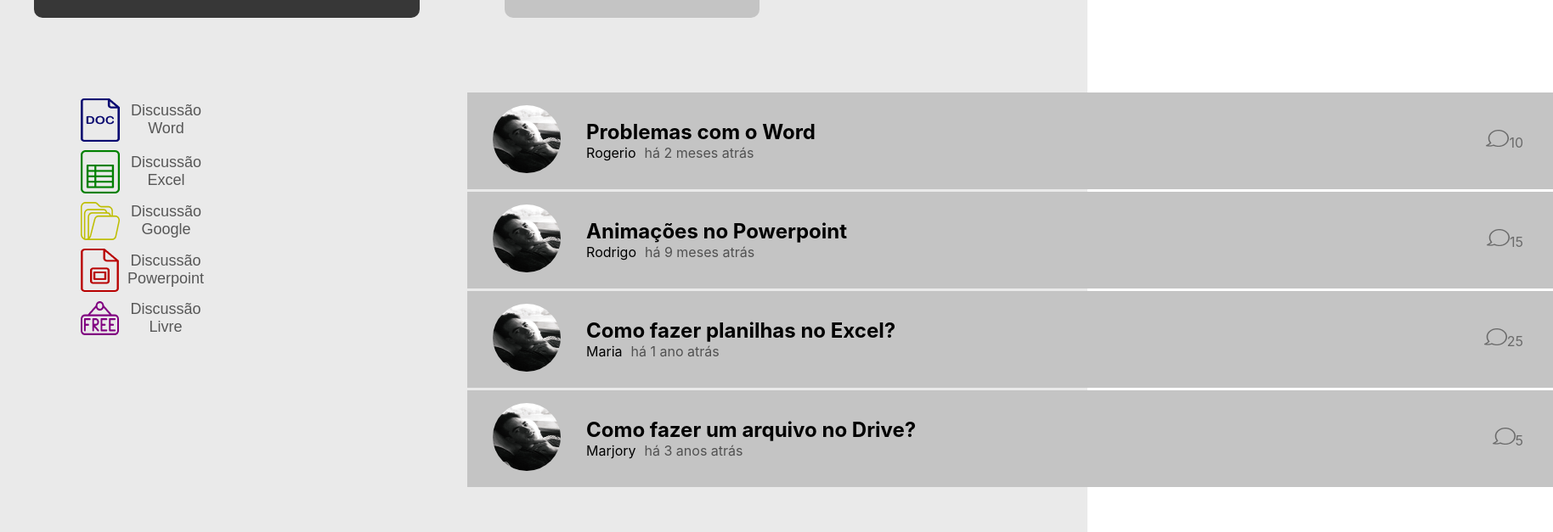
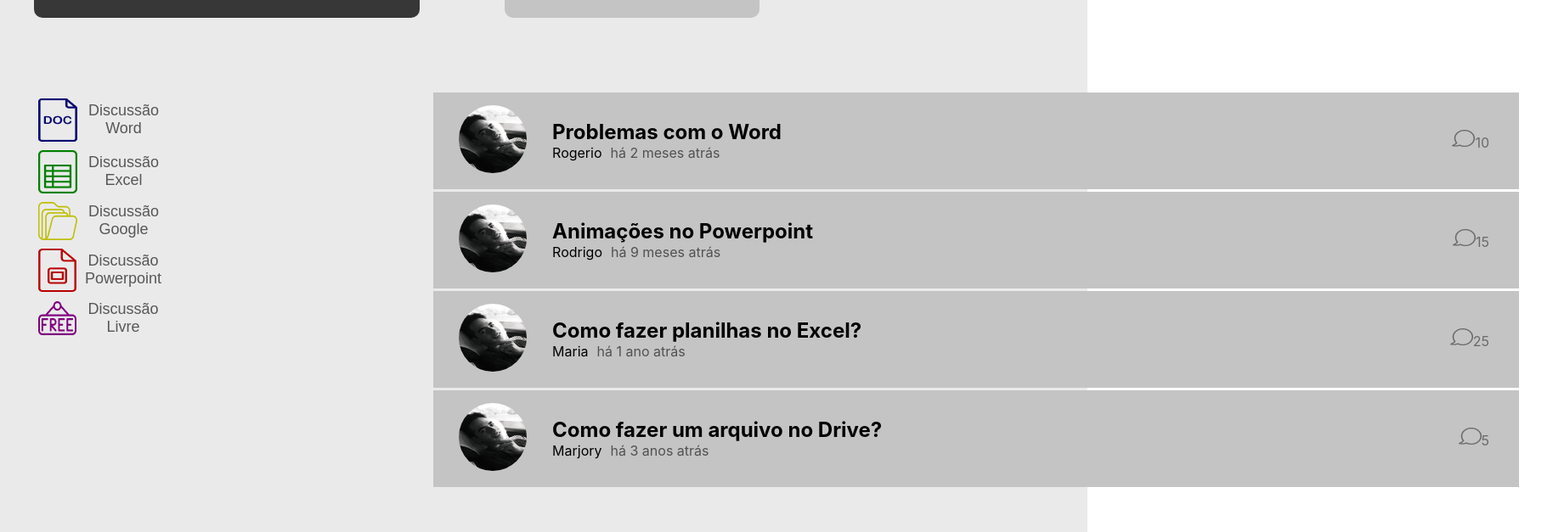
Before and after one commit to JeanRojasD/React-NA, a React (Create React App) app: page /forum in a window 1280 px wide. Shown: the part 577-1204 px from the top of the page at 85% size, 1828 px wide, since content can reach past the window. Built offline with nearby package versions, Linux system fonts and the light colour scheme.

Commit message:
ajustes no css

```diff
--- a/src/pages/Forum/index.css
+++ b/src/pages/Forum/index.css
@@ -12,10 +12,6 @@
     flex-direction: row;
 }
 
-.forum-tags{
-    margin-left: 50px;
+.forum-posts{
+    margin-left: 320px;
 }
-
-.forum-posts{
-    margin-left: 310px;
-}
--- a/src/pages/Forum_2/index.css
+++ b/src/pages/Forum_2/index.css
@@ -3,5 +3,5 @@
     flex-direction: row;
 }
 .f-fn{
-    margin-left: 500px;
+    margin-left: 320px;
 }
```
